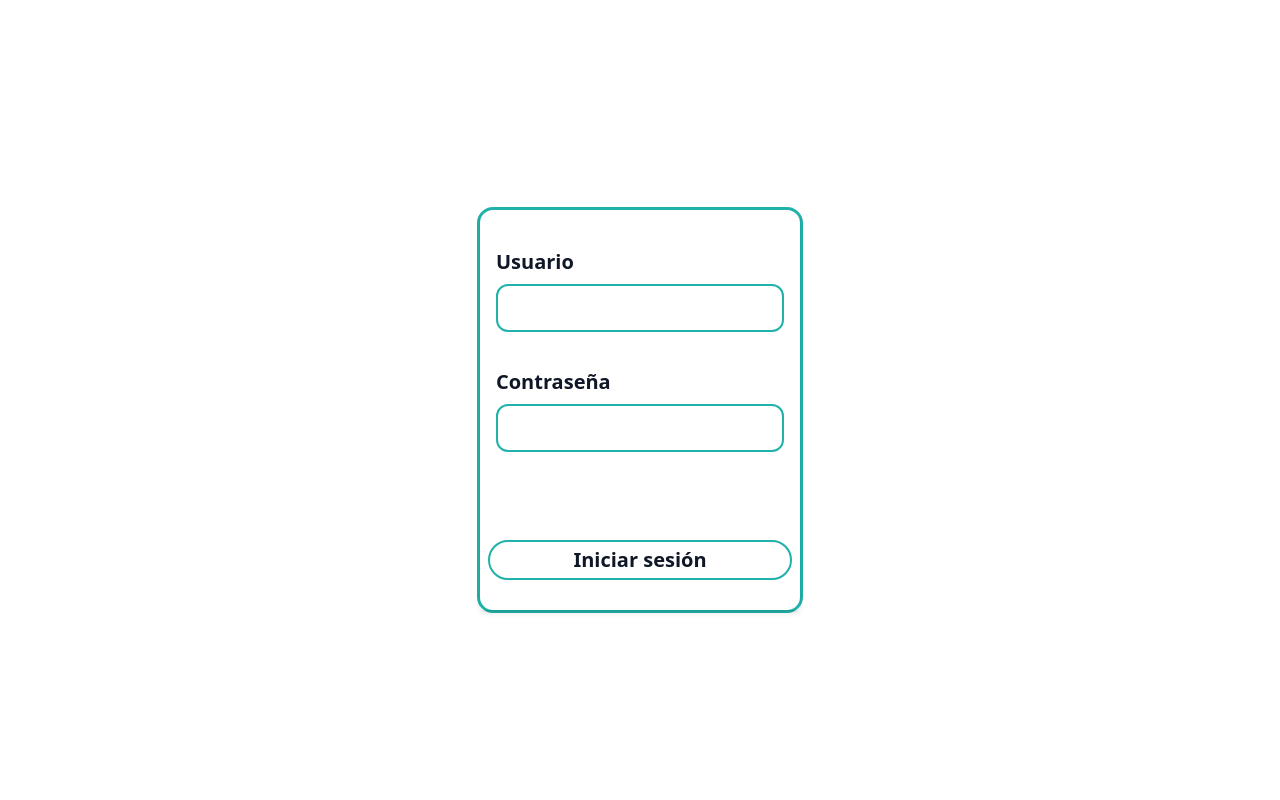
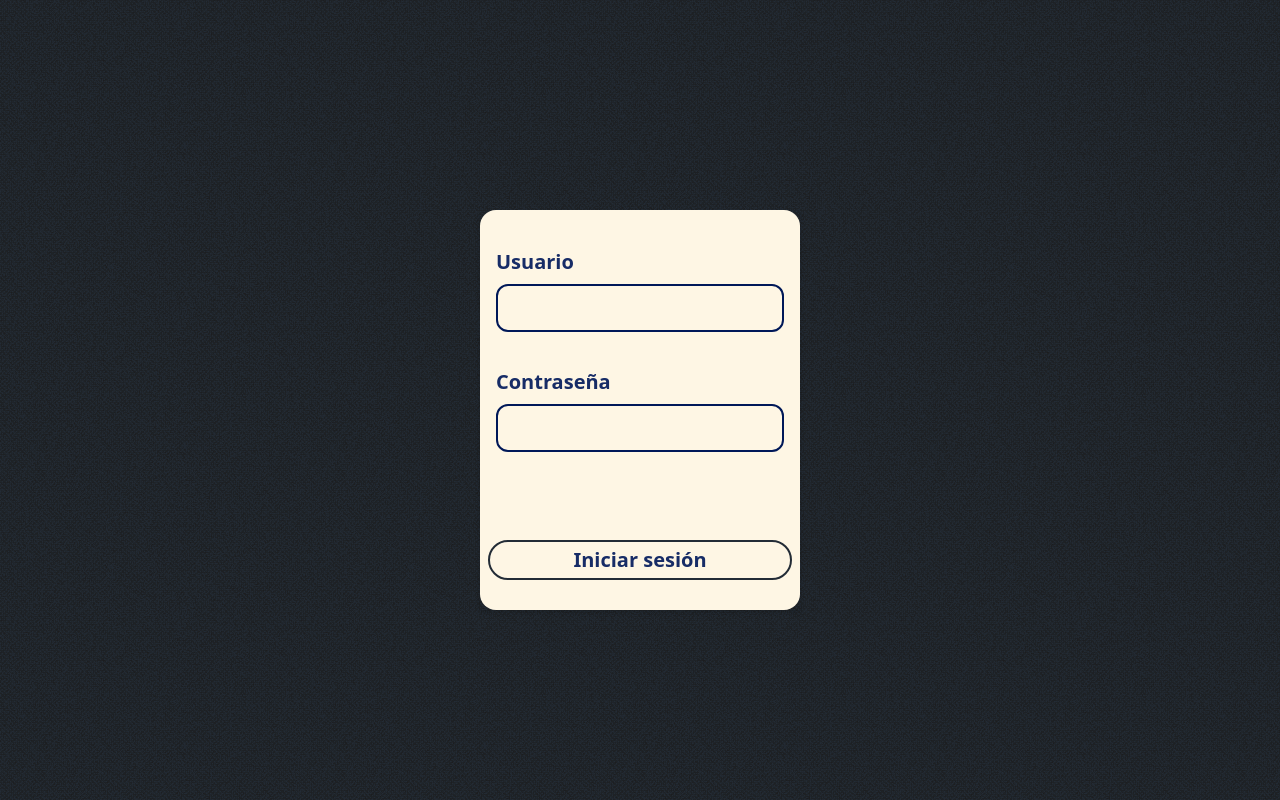
Before and after one commit to slevinnnn/restaurant_project, a Flask app: page /login in a window 1280 px wide. Run offline with Flask 3, Linux system fonts and the light colour scheme.

Commit message:
se agrego textura de fondo para todas las paginas asi como paletas de colores para tener consistencia en todas las paginas

```diff
--- a/static/styles/output.css
+++ b/static/styles/output.css
@@ -16,6 +16,10 @@
     --radius-2xl: 1rem;
     --default-font-family: var(--font-sans);
     --default-mono-font-family: var(--font-mono);
+    --color-card_background: #fef6e4;
+    --color-card_headline: #001858;
+    --color-card_text: #172c66;
+    --color-card_text_secondary: rgb(35,44,54);
   }
 }
 @layer base {
@@ -318,15 +322,17 @@ body {
   flex-direction: column;
   align-items: center;
   justify-content: center;
+  background-color: var(--color-card_text_secondary);
+  background-image: url('/public/black-orchid.png');
   font-family: var(--font-sans);
   font-size: var(--text-xl);
   line-height: var(--tw-leading, var(--text-xl--line-height));
   --tw-font-weight: var(--font-weight-semibold);
   font-weight: var(--font-weight-semibold);
-  color: var(--color-gray-900);
+  color: var(--color-card_text);
 }
 .login-button {
-  border: lightseagreen solid 2px;
+  border: rgb(35,44,54) 2px solid;
   height: 40px;
   border-radius: 3ch;
   cursor: pointer;
@@ -339,7 +345,7 @@ body {
   border-width: 1px;
   border-style: var(--tw-border-style);
   border-width: 2px;
-  border-color: lightseagreen;
+  border-color: var(--color-card_headline);
   padding: calc(var(--spacing) * 2);
   color: var(--color-gray-900);
 }
@@ -352,9 +358,7 @@ body {
 .login-form {
   margin-top: calc(var(--spacing) * 5);
   border-radius: var(--radius-2xl);
-  border-style: var(--tw-border-style);
-  border-width: 3px;
-  border-color: lightseagreen;
+  background-color: var(--color-card_background);
 }
 .formulario {
   display: flex;
--- /dev/null
+++ b/utils/colores.py
@@ -0,0 +1,3 @@
+#colores rgb
+nice_blue_dark=[35,44,54]
+paleta_colores_azules_y_dorado=["#eeede7","#ccb692","#346f85","#62a8bb"]
```
Also changed, not shown: static/styles/tailwind.css (+13 -4 lines), public/black-orchid.png (added).
